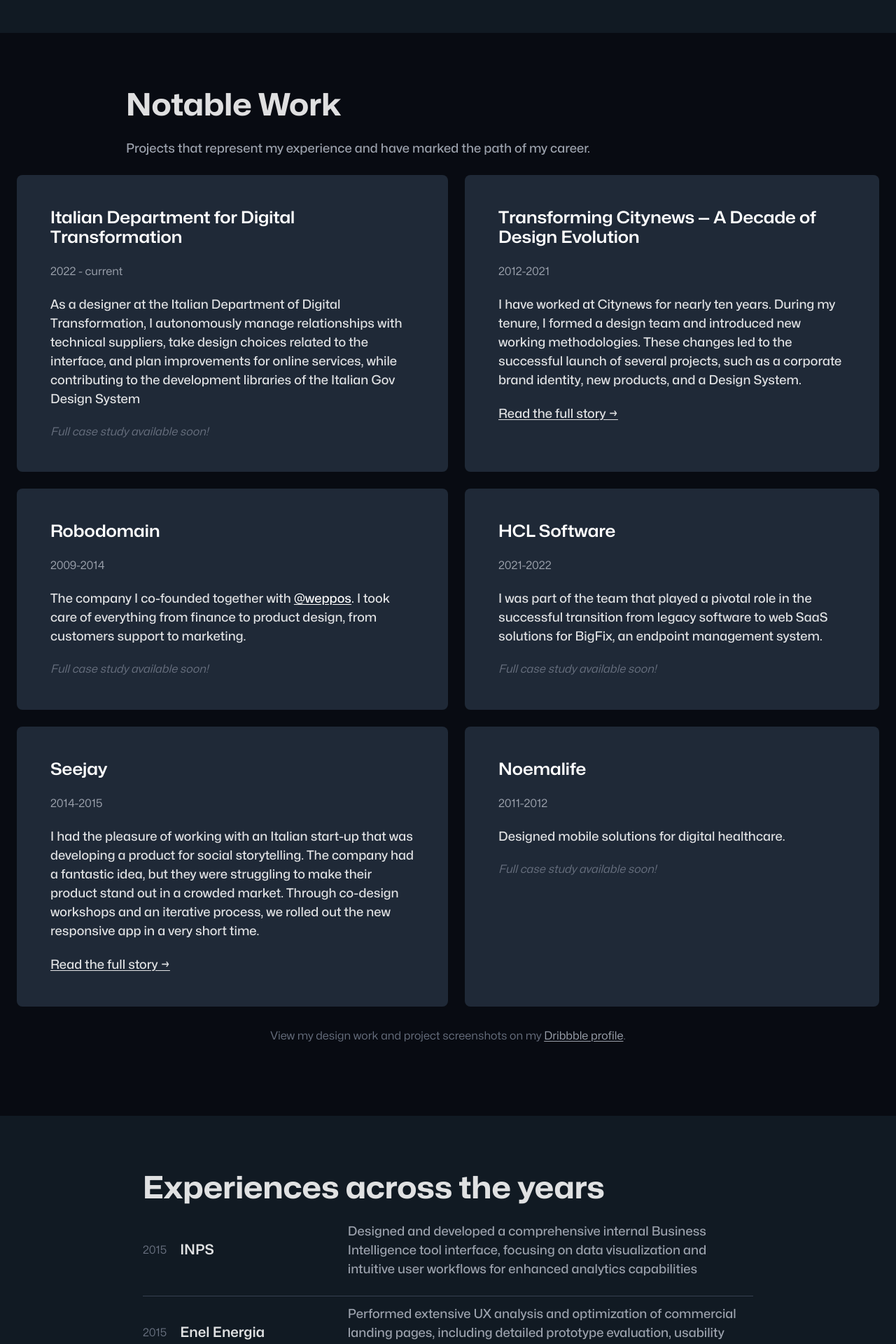
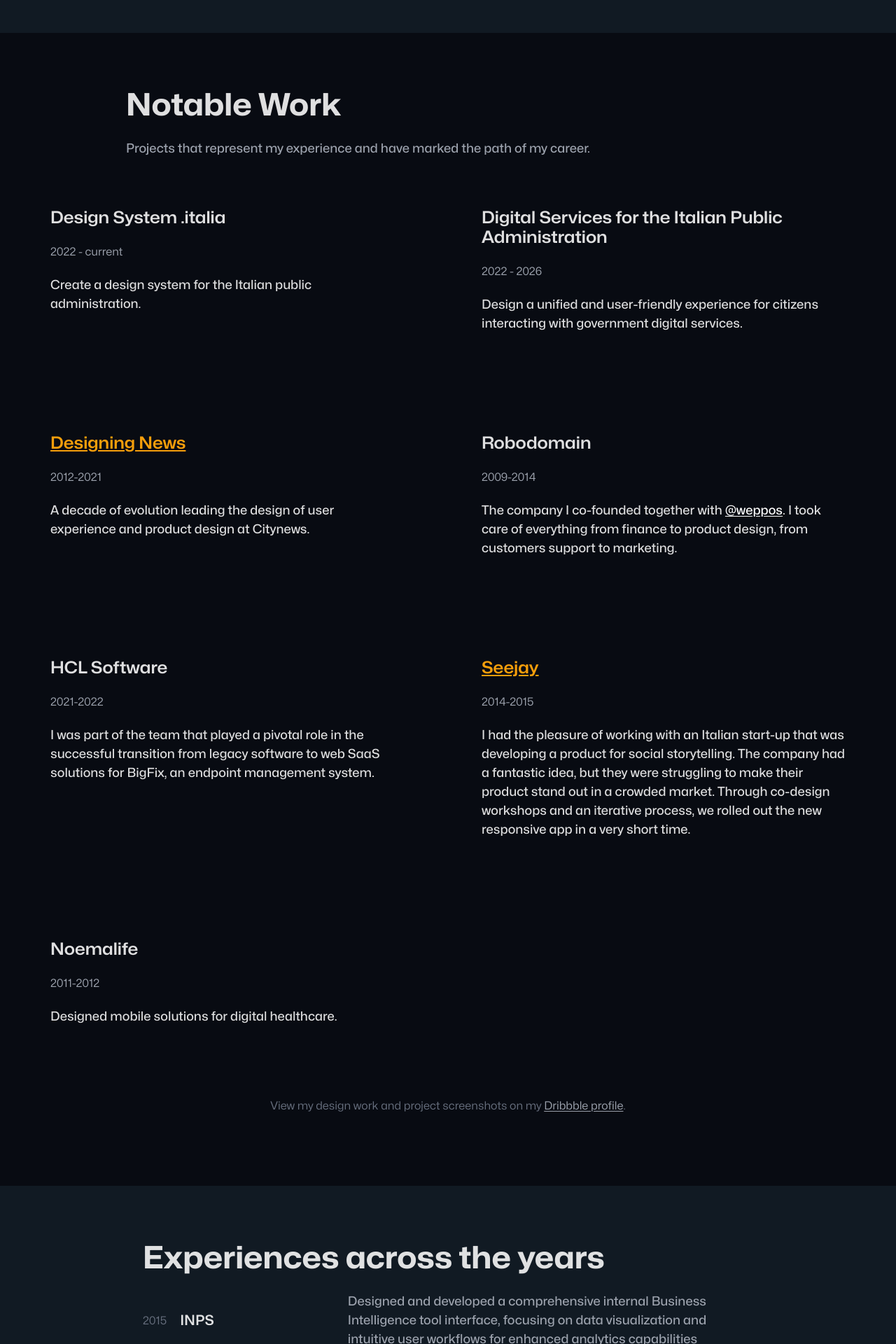
Before and after one commit to zetareticoli/fi, a Jekyll site: the page built from _work/index.md, in a window 1280 px wide. Shown: the part 412-2332 px from the top of the page at 70% size. Built offline with Jekyll 4.4.1, drawn with Linux system fonts in a browser that asks for light colours; some web fonts are replaced.

Commit message:
refactor: project updates

```diff
--- a/_data/works.yml
+++ b/_data/works.yml
@@ -1,30 +1,30 @@
-- title: Italian Department for Digital Transformation
-  slug: dtd
+- title: Design System .italia
+  slug: design-system-italia
   year: 2022 - current
-  description: As a designer at the Italian Department of Digital Transformation, I autonomously manage relationships with technical suppliers, take design choices related to the interface, and plan improvements for online services, while contributing to the development libraries of the Italian Gov Design System
-- title: Transforming Citynews — A Decade of Design Evolution
+  description: Create a design system for the Italian public administration.
+- title: Digital Services for the Italian Public Administration
+  slug: digital-services-italian-pa
+  year: 2022 - 2026
+  description: Design a unified and user-friendly experience for citizens interacting with government digital services.
+- title: Designing News
   slug: citynews
   year: 2012-2021
-  description: I have worked at Citynews for nearly ten years. During my tenure, I formed a design team and introduced new working methodologies. These changes led to the successful launch of several projects, such as a corporate brand identity, new products, and a Design System.
-  link:
-    title: <span class="text-emphasis">Read the full story →</span>
-    url: /work/citynews/
+  description: A decade of evolution leading the design of user experience and product design at Citynews.
+  url: /work/citynews/
 - title: Robodomain
   slug: robodomain
   year: 2009-2014
   description: The company I co-founded together with <a class="link-inverse link-underline" href="https://github.com/weppos">@weppos</a>. I took care of everything from finance to product design, from customers support to marketing.
 - title: HCL Software
-  slug: hcl
+  slug: hcl-software
   year: 2021-2022
   description: I was part of the team that played a pivotal role in the successful transition from legacy software to web SaaS solutions for BigFix, an endpoint management system.
 - title: Seejay
   slug: seejay
   year: 2014-2015
   description: I had the pleasure of working with an Italian start-up that was developing a product for social storytelling. The company had a fantastic idea, but they were struggling to make their product stand out in a crowded market. Through co-design workshops and an iterative process, we rolled out the new responsive app in a very short time.
-  link:
-    title: <span class="text-emphasis">Read the full story →</span>
-    url: /2015/07/22/seejay-redesign/
+  url: /2015/07/22/seejay-redesign/
 - title: Noemalife
-  slug: seejay
+  slug: noemalife
   year: 2011-2012
   description: Designed mobile solutions for digital healthcare.
--- a/_includes/featured.html
+++ b/_includes/featured.html
@@ -1,16 +1,12 @@
-<article class="project project-{{work.slug}} background-weak">
-  <h3 class="headline-secondary color-text-inverse">
+<article class="project">
+  <h3 class="headline-secondary">
     {% if work.url %}
-    <a href="{{work.url}}">{{work.title}}</a>
-    {% else  %}
-    {{work.title}}
+      <a class="color-text-primary link-underline" href="{{work.url}}">{{work.title}}</a>
+    {% else %}
+      {{work.title}}
     {% endif %}
   </h3>
+
   <p class="text-small color-text-light">{{ work.year }}</p>
   <p class="body">{{work.description}}</p>
-  {% if work.link %}
-    <a class="color-text link-underline" href="{{work.link.url}}">{{work.link.title}}</a>
-    {% else %}
-    <span class="color-text-weak"><em>Full case study available soon!</em></span>
-  {% endif %}
 </article>
--- a/_sass/components/_projects.scss
+++ b/_sass/components/_projects.scss
@@ -1,11 +1,7 @@
 .project {
-  --project-spacing: var(--spacing-stack-l);
   --project-inner-spacing: var(--spacing-inset-l);
-  margin-bottom: var(--project-spacing);
   padding: var(--project-inner-spacing);
-  border-radius: var(--radius-smooth-corner);
   @media screen and (min-width: 768px) {
-    --project-spacing: 0;
     --project-inner-spacing: var(--spacing-inset-xl)
   }
 }
```
